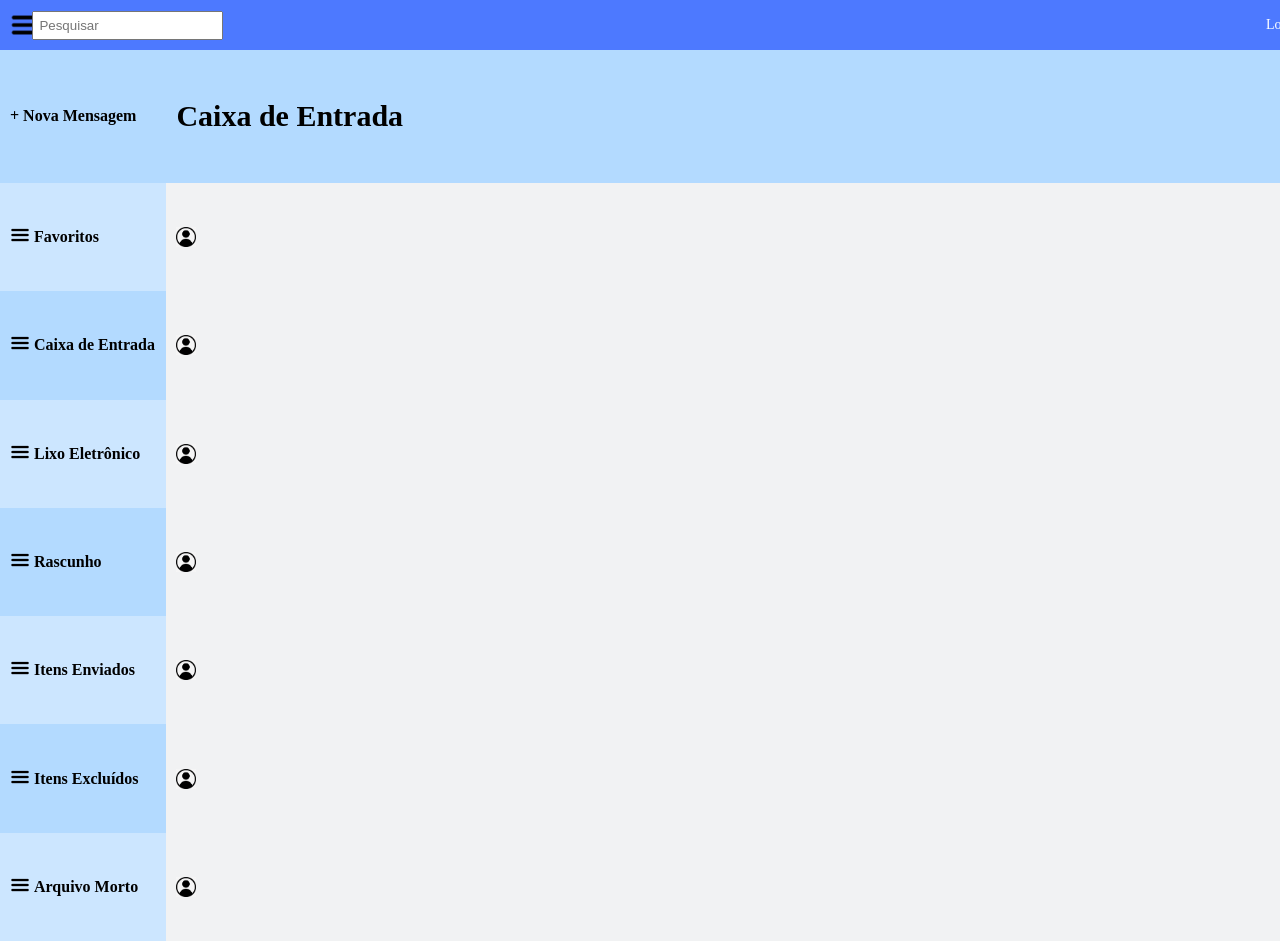
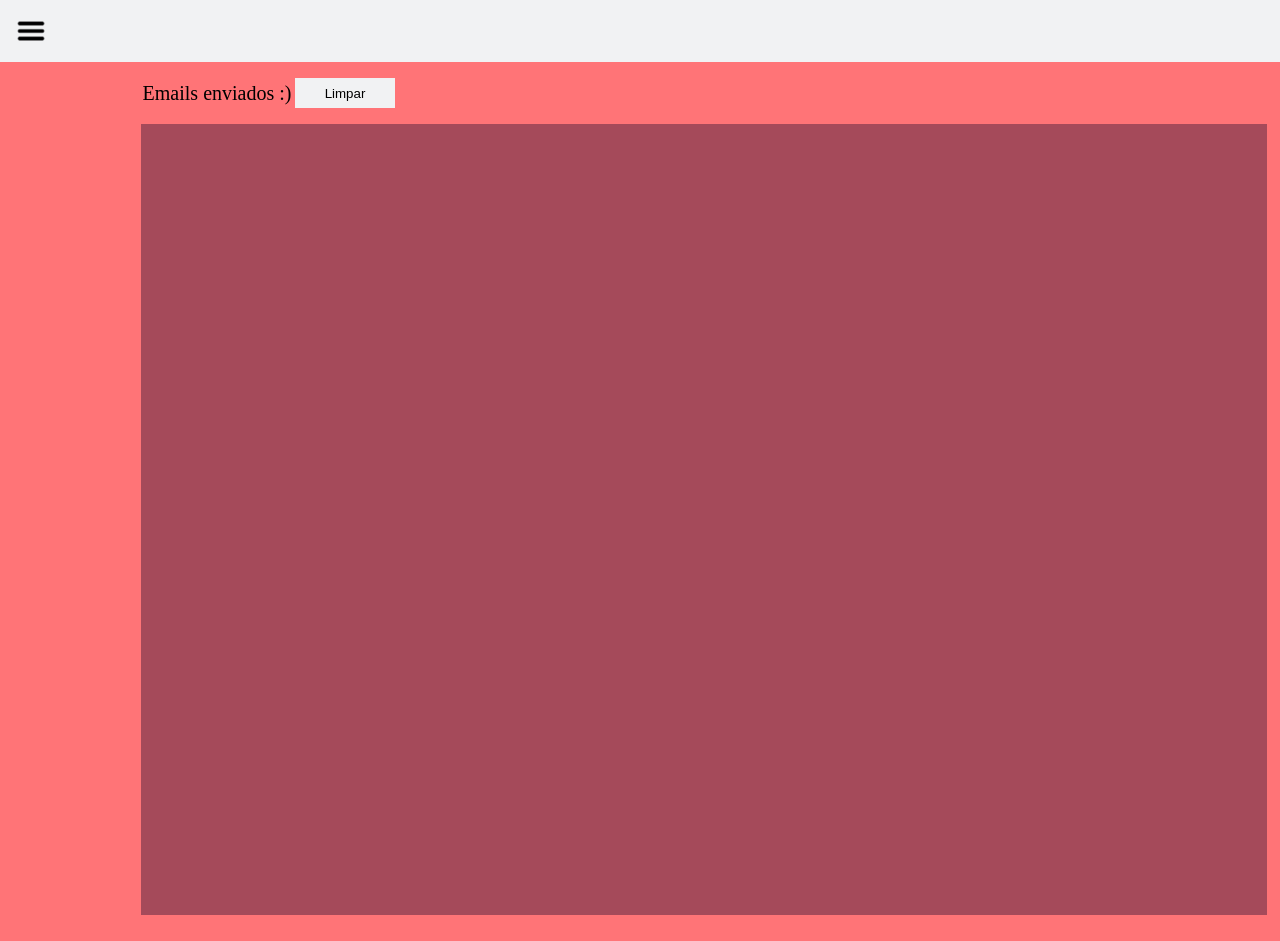
Before and after one commit to kalebi/email-project, a PHP site: page /html/inbox.html in a window 1280 px wide. Run offline with PHP 8.4, Linux system fonts and the light colour scheme.

Commit message:
Correções

```diff
--- a/css/style.css
+++ b/css/style.css
@@ -184,11 +184,8 @@ body {
 .content-email {
     display: flex;
     flex-direction: column;
-    position: absolute;
-    bottom: 50%;
-    margin-bottom: -340px;
-    left: 215px;
-    overflow: hidden;
+    width: 100%;
+    height: 90%;
 }
 
 .content-email input{
--- a/html/inbox.html
+++ b/html/inbox.html
@@ -1,108 +1,69 @@
-<meta charset="utf-8">
-
 <html>
     <head>
+        <meta charset="utf-8">
         <link rel="stylesheet" type="text/css" href="../css/style.css"></link>
+        <script type="text/javascript" src="../js/jquery.js"></script>
+        <script type="text/javascript" src="../js/index.js"></script>
     </head>
+    <body>
+        <div class="content-email-sent">
+            <!-- Menu Topo -->
+            <label class="menu-topo" id="buttonMenu" for="check">
+                <img class="img-burger" src="../img/menu.png" width="30px" height="30px">
+            </label>
+            <input class="check-menu" type="checkbox" id="check">
 
-    <body>
-        <div class="content-inbox">
-            <table>
-                <thead>
-                    <tr class="tr1">
+            <!-- Menu Lateral -->
+            <div class="menu-lateral">
+                <div id="bNewMessage" class="menu-links">
+                    <span> Nova Mensagem </span>
+                </div>
 
-                        <td style="border-right: 0" width="13%">
-                            <img src="../img/menu.png" width="30px" height="30px">
-                        </td>
+                <div class="menu-links">
+                    <span> Favoritos </span>
+                </div>
 
-                        <td style="border-left: 0">
-                            <input class="search-menu" type="text" placeholder="Pesquisar">
-                        </td>
+                <div id="bInbox" class="menu-links">
+                    <span> Caixa de Entrada </span>
+                </div>
 
-                        <td>
-                            <a class="button-logout" href="../index.html"> Logout </a>
-                        </td>
-                    </tr>
-                </thead>
-                <tr class="tr2">
-                    <td>
-                        <a href="newEmail.html" class="bNewMessage">+ Nova Mensagem</a>
-                    </td>
+                <div class="menu-links">
+                    <span> Lixo Eletrônico </span>
+                </div>
 
-                    <td colspan="2">
-                        <a class="cEntrada">Caixa de Entrada</a>
-                    </td>
-                </tr>
-                <tr>
-                    <td class="class-menu">
-                        <img src="../img/menu.png" width="20x" height="20px">
-                        <a class="bMenus">Favoritos</a>
-                    </td>
+                <div class="menu-links">
+                    <span> Rascunho </span>
+                </div>
 
-                    <td>
-                        <img src="../img/perfil.jpg" width="20px" height="20px">
-                    </td>
-                </tr>
-                <tr>
-                    <td class="class-menu2">
-                        <img src="../img/menu.png" width="20x" height="20px">
-                        <a class="bMenus">Caixa de Entrada</a>
-                    </td>
+                <div id="bEmailSent" class="menu-links">
+                    <span> Itens Enviados </span>
+                </div>
 
-                    <td>
-                        <img src="../img/perfil.jpg" width="20px" height="20px">
-                    </td>
-                </tr>
-                <tr>
-                    <td class="class-menu">
-                        <img src="../img/menu.png" width="20x" height="20px">
-                        <a class="bMenus">Lixo Eletrônico</a>
-                    </td>
+                <div class="menu-links">
+                    <span> Itens Excluídos </span>
+                </div>
 
-                    <td>
-                        <img src="../img/perfil.jpg" width="20px" height="20px">
-                    </td>
-                </tr>
-                <tr>
-                    <td class="class-menu2">
-                        <img src="../img/menu.png" width="20x" height="20px">
-                        <a class="bMenus">Rascunho</a>
-                    </td>
+                <div class="menu-links">
+                    <span> Arquivo Morto </span>
+                </div>
 
-                    <td>
-                        <img src="../img/perfil.jpg" width="20px" height="20px">
-                    </td>
-                </tr>
-                <tr>
-                    <td class="class-menu">
-                        <img src="../img/menu.png" width="20x" height="20px">
-                        <a href="emailSent.html" class="bMenus">Itens Enviados</a>
+                <div class="menu-links">
+                    <span> Sair </span>
+                </div>
+            </div>
 
-                    <td>
-                        <img src="../img/perfil.jpg" width="20px" height="20px">
-                    </td>
-                </tr>
-                <tr>
-                    <td class="class-menu2">
-                        <img src="../img/menu.png" width="20x" height="20px">
-                        <a class="bMenus">Itens Excluídos</a>
-                    </td>
+            <!-- Conteúdo do site -->
+            <div class="body-email-sent">
+                <div class="body-title">
+                    <a> Emails enviados :) </a>
+                    <button> Limpar </button>
+                </div>
 
-                    <td>
-                        <img src="../img/perfil.jpg" width="20px" height="20px">
-                    </td>
-                </tr>
-                <tr>
-                    <td class="class-menu">
-                        <img src="../img/menu.png" width="20x" height="20px">
-                        <a class="bMenus">Arquivo Morto</a>
-                    </td>
+                <!-- Lista de emails -->
+                <div class="list-emails">
 
-                    <td>
-                        <img src="../img/perfil.jpg" width="20px" height="20px">
-                    </td>
-                </tr>
-            </table>
+                </div>
+            </div>
         </div>
     </body>
 </html>
--- a/js/index.js
+++ b/js/index.js
@@ -6,4 +6,16 @@ $(document).ready(function(){
     $("#bGoToLogin").click(function(){
         window.location.href="./html/login.html";
     });
+
+    $("#bNewMessage").click(function(){
+        window.location.href="newEmail.html";
+    });
+
+    $("#bEmailSent").click(function(){
+        window.location.href="emailSent.html";
+    });
+
+    $("#bInbox").click(function(){
+        window.location.href="inbox.html";
+    });
 });
```
Also changed, not shown: html/emailSent.html (+4 -3 lines), html/newEmail.html (+59 -68 lines).
